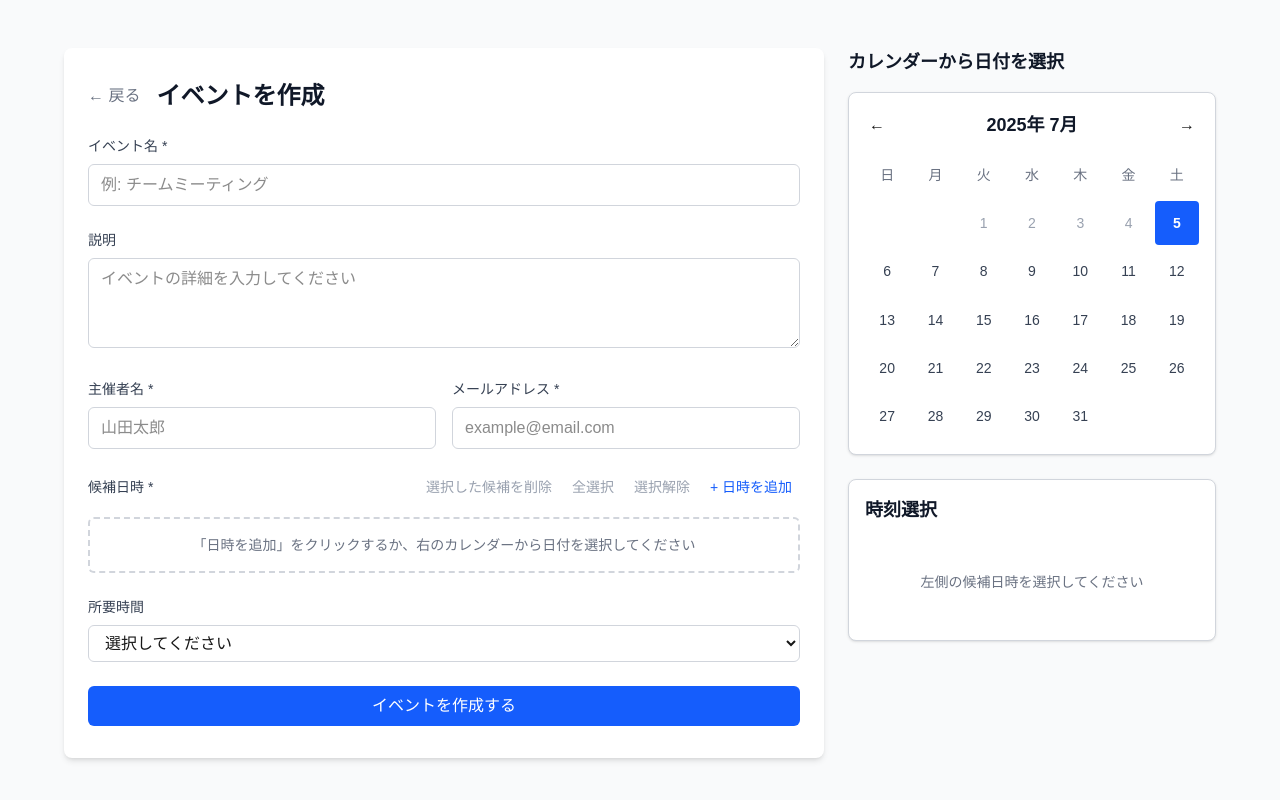
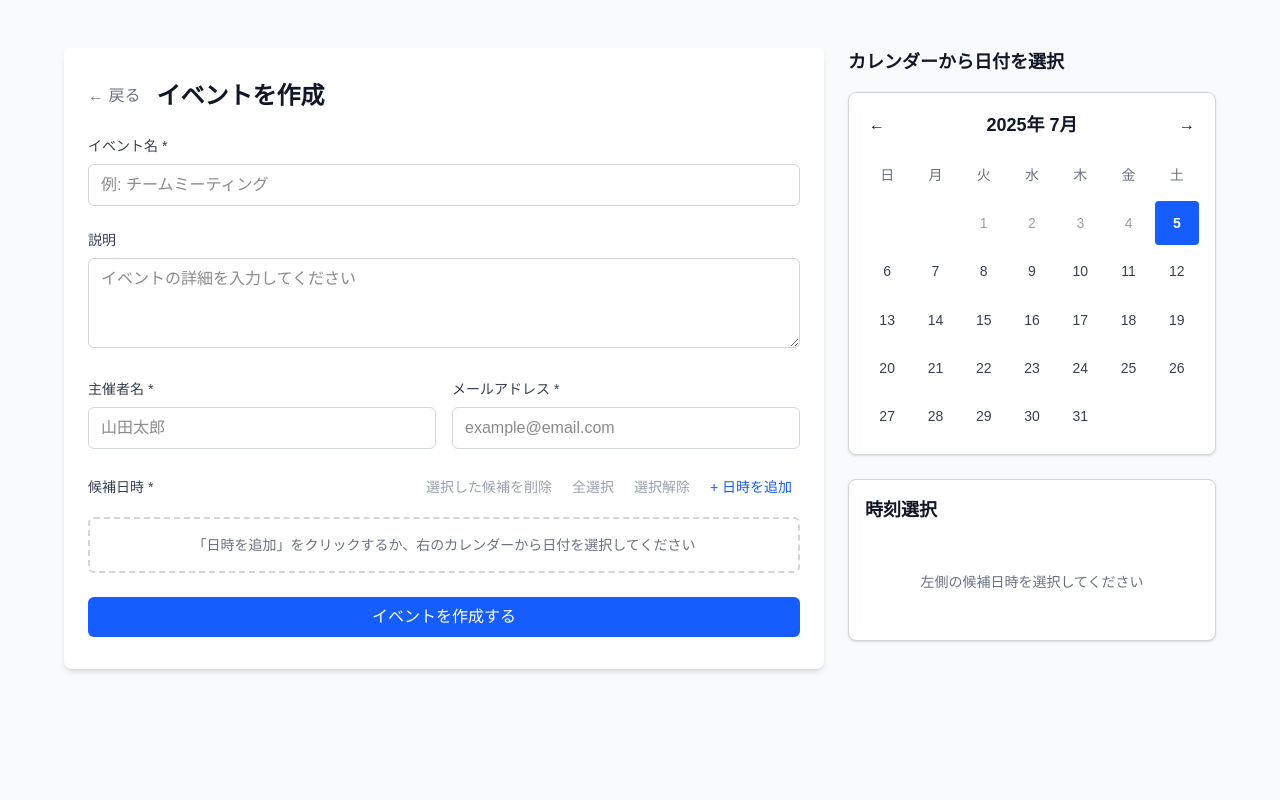
Before and after one commit to kotek-7/atsumarun, a Next.js app: page /create in a window 1280 px wide. Shown: the top 800 px of the page. Built offline with nearby package versions, Linux system fonts and the light colour scheme.

Commit message:
所要時間削除・localstorageに時刻候補保存

```diff
--- a/src/features/create/components/Create.tsx
+++ b/src/features/create/components/Create.tsx
@@ -17,7 +17,6 @@ export default function Create() {
     hostName: "",
     hostEmail: "",
     dateOptions: [],
-    duration: "",
   });
 
   const handleAddDateOption = () => {
@@ -158,6 +157,7 @@ export default function Create() {
 
     setSelectedDateOptionIndexes([]);
   };
+
 
   const handleEventSubmit = (e: React.FormEvent) => {
     e.preventDefault();
@@ -304,24 +304,6 @@ export default function Create() {
               )}
             </div>
 
-            <div>
-              <label htmlFor="duration" className="block text-sm font-medium text-gray-700 mb-2">
-                所要時間
-              </label>
-              <select
-                id="duration"
-                value={eventData.duration}
-                onChange={(e) => setEventData(prev => ({ ...prev, duration: e.target.value }))}
-                className="w-full px-3 py-2 border border-gray-300 rounded-md focus:outline-none focus:ring-2 focus:ring-blue-500 focus:border-transparent"
-              >
-                <option value="">選択してください</option>
-                <option value="30分">30分</option>
-                <option value="1時間">1時間</option>
-                <option value="1時間30分">1時間30分</option>
-                <option value="2時間">2時間</option>
-                <option value="その他">その他</option>
-              </select>
-            </div>
 
                   <button
                     type="submit"
--- a/src/features/create/components/TimeSelectionPanel.tsx
+++ b/src/features/create/components/TimeSelectionPanel.tsx
@@ -1,6 +1,6 @@
 "use client";
 
-import { useState } from "react";
+import { useState, useEffect } from "react";
 
 interface TimeSelectionPanelProps {
   selectedDateIndexes: number[];
@@ -11,11 +11,32 @@ export const TimeSelectionPanel = ({ selectedDateIndexes, onTimeChange }: TimeSe
   const [customTimes, setCustomTimes] = useState<string[]>([]);
   const [newTime, setNewTime] = useState("");
 
+  // Load custom times from localStorage on component mount
+  useEffect(() => {
+    const savedTimes = localStorage.getItem('atsumarun-custom-times');
+    if (savedTimes) {
+      try {
+        const parsedTimes = JSON.parse(savedTimes);
+        if (Array.isArray(parsedTimes)) {
+          setCustomTimes(parsedTimes);
+        }
+      } catch (error) {
+        console.error('Failed to parse saved custom times:', error);
+      }
+    }
+  }, []);
+
+  // Save custom times to localStorage whenever customTimes changes
+  useEffect(() => {
+    localStorage.setItem('atsumarun-custom-times', JSON.stringify(customTimes));
+  }, [customTimes]);
+
   const allTimes = customTimes.sort();
 
   const addCustomTime = () => {
-    if (newTime.trim() && !allTimes.includes(newTime.trim())) {
-      setCustomTimes(prev => [...prev, newTime.trim()]);
+    const trimmedTime = newTime.trim();
+    if (trimmedTime && !allTimes.includes(trimmedTime)) {
+      setCustomTimes(prev => [...prev, trimmedTime]);
       setNewTime("");
     }
   };
--- a/src/features/join/components/Join.tsx
+++ b/src/features/join/components/Join.tsx
@@ -23,7 +23,6 @@ export default function Join() {
       { date: "2024-01-17", time: "09:00" },
       { date: "2024-01-18", time: "15:30" },
     ],
-    duration: "1時間",
   };
 
   const formatDate = (dateString: string) => {
@@ -73,13 +72,8 @@ export default function Join() {
               主催者: {mockEventData.hostName}
             </p>
             {mockEventData.description && (
-              <p className="text-blue-700 text-sm mb-2">
+              <p className="text-blue-700 text-sm">
                 {mockEventData.description}
-              </p>
-            )}
-            {mockEventData.duration && (
-              <p className="text-blue-700 text-sm">
-                所要時間: {mockEventData.duration}
               </p>
             )}
           </div>
--- a/src/features/shared/types.ts
+++ b/src/features/shared/types.ts
@@ -11,7 +11,6 @@ export interface EventData {
   hostName: string;
   hostEmail: string;
   dateOptions: DateOption[];
-  duration: string;
 }
 
 export interface ParticipantData {
```
